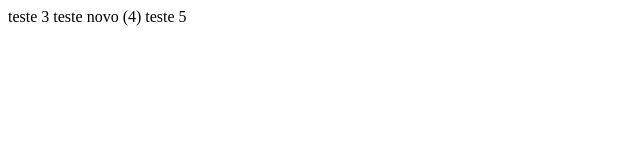
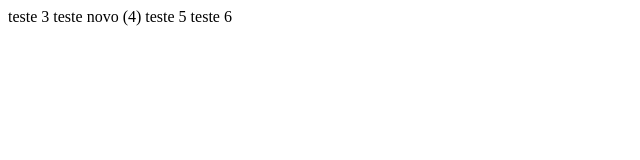
Before and after one commit to israeltandrade/meu_projeto_versionado, a plain HTML site: page index.html in a window 1280 px wide. Shown: the full height of the page, 0-640 px from the left. Drawn offline with Linux system fonts and the light colour scheme.

Commit message:
commit pos tag

```diff
--- a/index.html
+++ b/index.html
@@ -2,4 +2,5 @@
 teste 3
 teste novo (4)
 teste 5
+teste 6
 </html>
```
